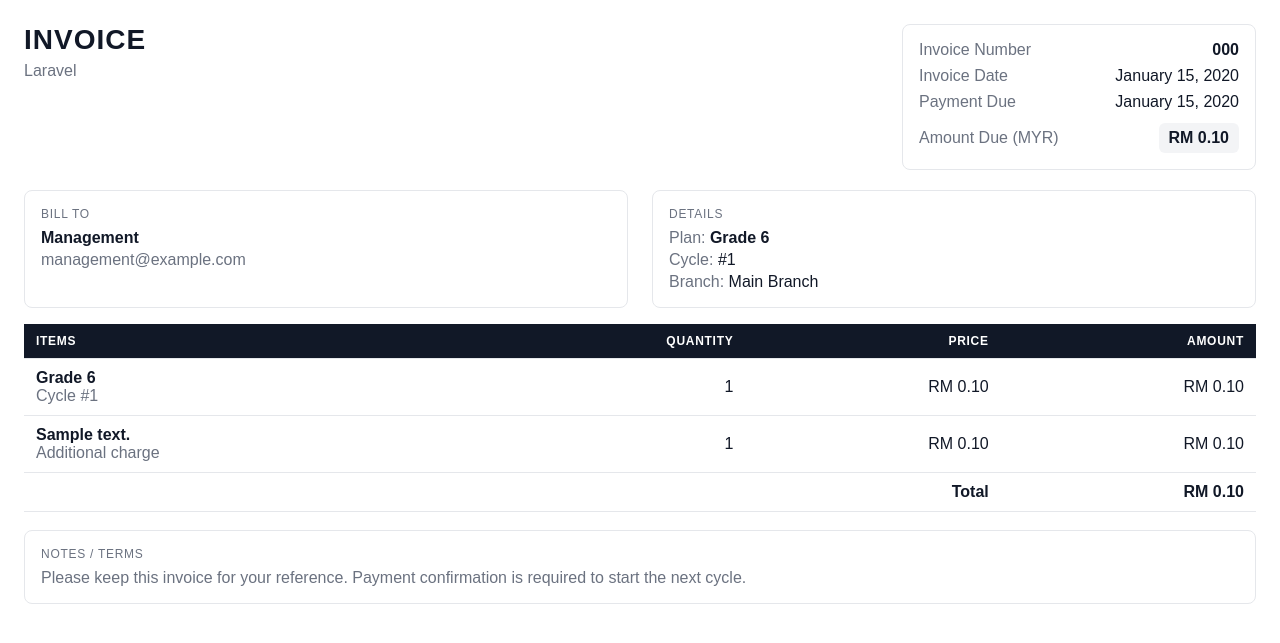
After one commit to kingtiong/rockschool, a Laravel app: page /invoices/1 in a window 1280 px wide. The commit adds this page. Shown: the top 643 px of the page. Run offline with Laravel 12, Linux system fonts and the light colour scheme; a user stored in the database is signed in; data comes from the database, SQL or seed files in the repository; tables that the repository leaves empty hold one stand-in row (values such as "Sample post").

Commit message:
feat: Implement invoice generation and emailing
Co-authored-by: tiongct45 <tiongct45@hotmail.com>

```diff
--- /dev/null
+++ b/app/Http/Controllers/InvoiceController.php
@@ -0,0 +1,49 @@
+<?php
+
+namespace App\Http\Controllers;
+
+use App\Models\Invoice;
+use Illuminate\Http\Request;
+use Illuminate\Http\Response;
+use Illuminate\View\View;
+
+class InvoiceController extends Controller
+{
+    public function show(Request $request, Invoice $invoice): View
+    {
+        $this->authorizeInvoice($request, $invoice);
+
+        return view('invoices.show', [
+            'invoice' => $invoice->loadMissing(['student', 'cycle.enrollment.branch', 'cycle.enrollment.feePlan', 'cycle.additionalCharges']),
+        ]);
+    }
+
+    public function download(Request $request, Invoice $invoice): Response
+    {
+        $this->authorizeInvoice($request, $invoice);
+
+        $invoice->loadMissing(['student', 'cycle.enrollment.branch', 'cycle.enrollment.feePlan', 'cycle.additionalCharges']);
+        $html = view('invoices.show', ['invoice' => $invoice])->render();
+
+        return response($html, 200, [
+            'Content-Type' => 'text/html; charset=utf-8',
+            'Content-Disposition' => 'attachment; filename="'.$invoice->invoice_number.'.html"',
+        ]);
+    }
+
+    private function authorizeInvoice(Request $request, Invoice $invoice): void
+    {
+        $user = $request->user();
+        abort_unless($user, 403);
+
+        if ($user->role === 'management') {
+            return;
+        }
+
+        if ($user->role === 'student' && (int) $invoice->student_id === (int) $user->id) {
+            return;
+        }
+
+        abort(403);
+    }
+}
--- a/app/Http/Controllers/Management/PaymentController.php
+++ b/app/Http/Controllers/Management/PaymentController.php
@@ -4,6 +4,7 @@ namespace App\Http\Controllers\Management;
 
 use App\Http\Controllers\Controller;
 use App\Models\Cycle;
+use App\Models\Invoice;
 use App\Models\Payment;
 use Illuminate\Http\RedirectResponse;
 use Illuminate\Http\Request;
@@ -14,7 +15,7 @@ class PaymentController extends Controller
     public function index(): View
     {
         $invoices = Cycle::query()
-            ->with(['enrollment.student', 'enrollment.feePlan', 'additionalCharges'])
+            ->with(['enrollment.student', 'enrollment.feePlan', 'additionalCharges', 'invoice'])
             ->whereIn('status', [Cycle::STATUS_AWAITING_STUDENT_PAYMENT, Cycle::STATUS_PAYMENT_SUBMITTED])
             ->orderByDesc('id')
             ->get();
@@ -39,6 +40,7 @@ class PaymentController extends Controller
         $payment->cycle->update([
             'status' => Cycle::STATUS_PAID,
         ]);
+        $payment->cycle->invoice()?->update(['status' => Invoice::STATUS_PAID]);
 
         return redirect()->route('management.payments.index');
     }
@@ -95,6 +97,7 @@ class PaymentController extends Controller
         ]);
 
         $cycle->update(['status' => Cycle::STATUS_PAID]);
+        $cycle->invoice()?->update(['status' => Invoice::STATUS_PAID]);
 
         return redirect()->route('management.payments.index');
     }
--- a/app/Http/Controllers/Student/CycleController.php
+++ b/app/Http/Controllers/Student/CycleController.php
@@ -15,7 +15,7 @@ class CycleController extends Controller
 
         return view('student.cycles.index', [
             'cycles' => Cycle::query()
-                ->with(['enrollment.feePlan', 'lessons', 'additionalCharges'])
+                ->with(['enrollment.feePlan', 'lessons', 'additionalCharges', 'invoice'])
                 ->whereHas('enrollment', fn ($q) => $q->where('student_id', $user->id))
                 ->orderByDesc('id')
                 ->get(),
--- a/app/Models/Cycle.php
+++ b/app/Models/Cycle.php
@@ -58,6 +58,11 @@ class Cycle extends Model
         return $this->hasMany(AdditionalCharge::class);
     }
 
+    public function invoice(): HasOne
+    {
+        return $this->hasOne(Invoice::class);
+    }
+
     public function payment(): HasOne
     {
         return $this->hasOne(Payment::class);
--- /dev/null
+++ b/app/Models/Invoice.php
@@ -0,0 +1,44 @@
+<?php
+
+namespace App\Models;
+
+use Illuminate\Database\Eloquent\Factories\HasFactory;
+use Illuminate\Database\Eloquent\Model;
+use Illuminate\Database\Eloquent\Relations\BelongsTo;
+
+class Invoice extends Model
+{
+    /** @use HasFactory<\Database\Factories\InvoiceFactory> */
+    use HasFactory;
+
+    public const STATUS_ISSUED = 'issued';
+    public const STATUS_PAID = 'paid';
+    public const STATUS_VOID = 'void';
+
+    protected $fillable = [
+        'invoice_number',
+        'cycle_id',
+        'student_id',
+        'base_amount_cents',
+        'charges_amount_cents',
+        'total_amount_cents',
+        'issue_date',
+        'due_date',
+        'status',
+    ];
+
+    protected $casts = [
+        'issue_date' => 'date',
+        'due_date' => 'date',
+    ];
+
+    public function cycle(): BelongsTo
+    {
+        return $this->belongsTo(Cycle::class);
+    }
+
+    public function student(): BelongsTo
+    {
+        return $this->belongsTo(User::class, 'student_id');
+    }
+}
--- /dev/null
+++ b/resources/views/invoices/show.blade.php
@@ -0,0 +1,103 @@
+@php($cycle = $invoice->cycle)
+@php($enrollment = $cycle?->enrollment)
+@php($plan = $enrollment?->feePlan)
+@php($student = $invoice->student)
+@php($charges = $cycle?->additionalCharges ?? collect())
+<!DOCTYPE html>
+<html lang="en">
+<head>
+    <meta charset="utf-8">
+    <meta name="viewport" content="width=device-width, initial-scale=1">
+    <title>Invoice {{ $invoice->invoice_number }}</title>
+    <style>
+        body { font-family: Arial, sans-serif; color: #111827; margin: 0; padding: 24px; }
+        .muted { color: #6B7280; }
+        .row { display: flex; justify-content: space-between; gap: 24px; }
+        .box { border: 1px solid #E5E7EB; border-radius: 8px; padding: 16px; }
+        .title { font-size: 28px; letter-spacing: 1px; font-weight: 700; }
+        table { width: 100%; border-collapse: collapse; margin-top: 16px; }
+        th, td { padding: 10px 12px; border-bottom: 1px solid #E5E7EB; text-align: left; }
+        th { background: #111827; color: white; font-weight: 600; font-size: 12px; letter-spacing: .06em; text-transform: uppercase; }
+        .right { text-align: right; }
+        .total { font-weight: 700; }
+        .badge { background: #F3F4F6; padding: 6px 10px; border-radius: 6px; font-weight: 600; }
+    </style>
+</head>
+<body>
+    <div class="row" style="align-items:flex-start;">
+        <div>
+            <div class="title">INVOICE</div>
+            <div class="muted" style="margin-top:6px;">{{ config('app.name', 'Music School') }}</div>
+        </div>
+        <div class="box" style="min-width: 320px;">
+            <div class="row"><div class="muted">Invoice Number</div><div><strong>{{ $invoice->invoice_number }}</strong></div></div>
+            <div class="row" style="margin-top:8px;"><div class="muted">Invoice Date</div><div>{{ $invoice->issue_date->format('F j, Y') }}</div></div>
+            <div class="row" style="margin-top:8px;"><div class="muted">Payment Due</div><div>{{ $invoice->due_date->format('F j, Y') }}</div></div>
+            <div class="row" style="margin-top:12px; align-items:center;">
+                <div class="muted">Amount Due (MYR)</div>
+                <div class="badge">RM {{ number_format($invoice->total_amount_cents / 100, 2) }}</div>
+            </div>
+        </div>
+    </div>
+
+    <div class="row" style="margin-top:20px;">
+        <div class="box" style="flex: 1;">
+            <div class="muted" style="font-size:12px; text-transform:uppercase; letter-spacing:.06em;">Bill To</div>
+            <div style="margin-top:8px;"><strong>{{ $student?->name ?? '—' }}</strong></div>
+            <div class="muted" style="margin-top:4px;">{{ $student?->email ?? '—' }}</div>
+        </div>
+        <div class="box" style="flex: 1;">
+            <div class="muted" style="font-size:12px; text-transform:uppercase; letter-spacing:.06em;">Details</div>
+            <div style="margin-top:8px;"><span class="muted">Plan:</span> <strong>{{ $plan?->name ?? '—' }}</strong></div>
+            <div style="margin-top:4px;"><span class="muted">Cycle:</span> #{{ $cycle?->cycle_number ?? '—' }}</div>
+            <div style="margin-top:4px;"><span class="muted">Branch:</span> {{ $enrollment?->branch?->name ?? '—' }}</div>
+        </div>
+    </div>
+
+    <table>
+        <thead>
+            <tr>
+                <th>Items</th>
+                <th class="right">Quantity</th>
+                <th class="right">Price</th>
+                <th class="right">Amount</th>
+            </tr>
+        </thead>
+        <tbody>
+            <tr>
+                <td>
+                    <div><strong>{{ $plan?->name ?? 'Lesson Fees' }}</strong></div>
+                    <div class="muted">Cycle #{{ $cycle?->cycle_number ?? '—' }}</div>
+                </td>
+                <td class="right">1</td>
+                <td class="right">RM {{ number_format($invoice->base_amount_cents / 100, 2) }}</td>
+                <td class="right">RM {{ number_format($invoice->base_amount_cents / 100, 2) }}</td>
+            </tr>
+            @foreach($charges as $ch)
+                <tr>
+                    <td>
+                        <div><strong>{{ $ch->description }}</strong></div>
+                        <div class="muted">Additional charge</div>
+                    </td>
+                    <td class="right">1</td>
+                    <td class="right">RM {{ number_format($ch->amount_cents / 100, 2) }}</td>
+                    <td class="right">RM {{ number_format($ch->amount_cents / 100, 2) }}</td>
+                </tr>
+            @endforeach
+        </tbody>
+        <tfoot>
+            <tr>
+                <td colspan="3" class="right total">Total</td>
+                <td class="right total">RM {{ number_format($invoice->total_amount_cents / 100, 2) }}</td>
+            </tr>
+        </tfoot>
+    </table>
+
+    <div class="box" style="margin-top:18px;">
+        <div class="muted" style="font-size:12px; text-transform:uppercase; letter-spacing:.06em;">Notes / Terms</div>
+        <div style="margin-top:8px;" class="muted">
+            Please keep this invoice for your reference. Payment confirmation is required to start the next cycle.
+        </div>
+    </div>
+</body>
+</html>
--- a/routes/web.php
+++ b/routes/web.php
@@ -3,6 +3,7 @@
 use App\Http\Controllers\ProfileController;
 use App\Http\Controllers\ScheduleController;
 use App\Http\Controllers\DashboardController;
+use App\Http\Controllers\InvoiceController;
 use App\Http\Controllers\Management\CycleController as ManagementCycleController;
 use App\Http\Controllers\Management\BranchController as ManagementBranchController;
 use App\Http\Controllers\Management\EnrollmentController as ManagementEnrollmentController;
@@ -35,6 +36,9 @@ Route::middleware('auth')->group(function () {
     Route::post('/schedule/{lesson}/complete', [ScheduleController::class, 'complete'])->name('schedule.complete');
     Route::post('/schedule/{lesson}/absence', [ScheduleController::class, 'absence'])->name('schedule.absence');
     Route::post('/schedule/{lesson}/request-change', [ScheduleController::class, 'requestChange'])->name('schedule.request-change');
+
+    Route::get('/invoices/{invoice}', [InvoiceController::class, 'show'])->name('invoices.show');
+    Route::get('/invoices/{invoice}/download', [InvoiceController::class, 'download'])->name('invoices.download');
 
     Route::middleware('role:student')->prefix('student')->name('student.')->group(function () {
         Route::get('/cycles', [StudentCycleController::class, 'index'])->name('cycles.index');
```
Also changed, not shown: app/Http/Controllers/Management/AdditionalChargeController.php (+16 -0 lines), app/Http/Controllers/Management/EnrollmentController.php (+17 -1 lines), app/Http/Controllers/Management/TimetableController.php (+9 -0 lines), app/Mail/InvoiceIssued.php (added, +44 -0 lines), app/Services/InvoiceService.php (added, +63 -0 lines), resources/views/emails/invoice-issued.blade.php (added, +17 -0 lines), resources/views/management/payments/index.blade.php (+11 -1 lines), resources/views/management/timetable/index.blade.php (+7 -2 lines), resources/views/student/cycles/index.blade.php (+11 -1 lines), database/migrations/2026_01_06_000001_create_invoices_table.php (added).
